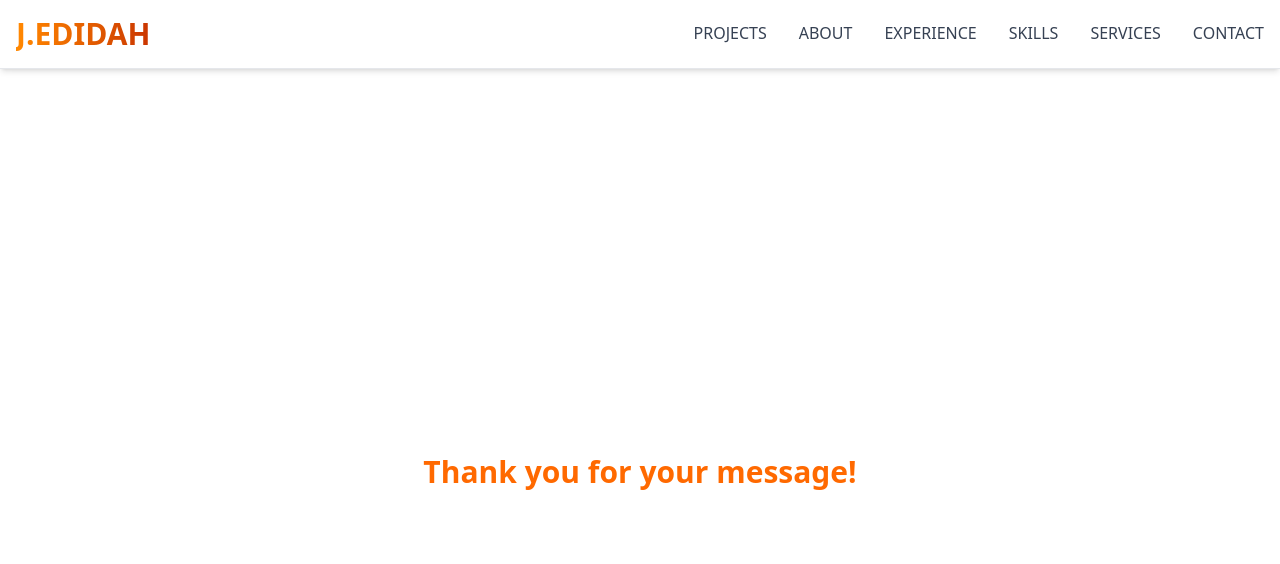
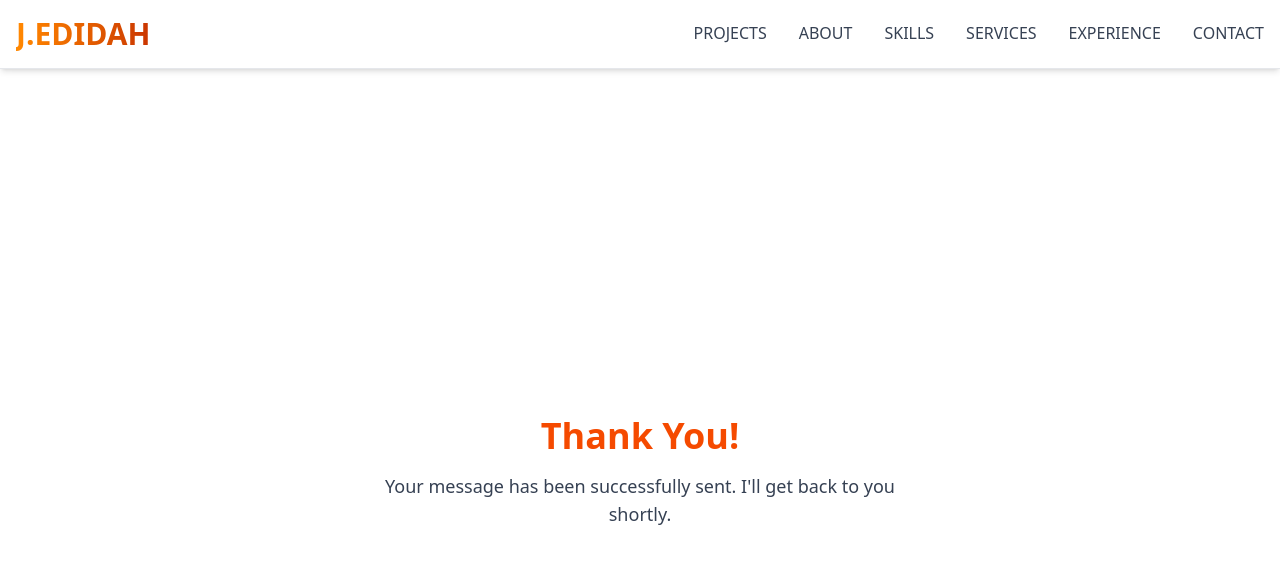
Before and after one commit to Jedidah-Roberts/UPDATED-PORTFOLIO, a React (Vite) app: page /thank-you in a window 1280 px wide. Shown: the top 564 px of the page. Built offline with nearby package versions, Linux system fonts and the light colour scheme.

Commit message:
form changes

```diff
--- a/src/constants/Index.jsx
+++ b/src/constants/Index.jsx
@@ -12,11 +12,7 @@ const Index = {
             text: "ABOUT",
             path:"/about",
         },
-        {
-            text: "EXPERIENCE",
-            path:"/experience",
-        },
-        {
+         {
             text: "SKILLS",
             path:"/skills",
         },
@@ -25,6 +21,11 @@ const Index = {
             path:"/services",
 
         },
+        {
+            text: "EXPERIENCE",
+            path:"/experience",
+        },
+
 
         {
             text: "CONTACT",
--- a/src/pages/Contact.jsx
+++ b/src/pages/Contact.jsx
@@ -12,7 +12,6 @@ const Contact = () => {
   return (
     <section id="contact" className="bg-white py-16 px-6 min-h-screen font-sans">
       <div className="max-w-6xl mx-auto grid grid-cols-1 md:grid-cols-2 gap-12 items-start">
-
 
         <motion.div
           className="space-y-6"
@@ -42,7 +41,6 @@ const Contact = () => {
             </p>
           </div>
 
-
           <div className="flex gap-4 mt-6">
             <a
               href="https://github.com/Jedidah-Roberts"
@@ -69,7 +67,6 @@ const Contact = () => {
           </div>
         </motion.div>
 
-
         <motion.div
           className="bg-gray-50 p-6 rounded-lg shadow-lg"
           initial={{ opacity: 0, x: -30 }}
@@ -80,11 +77,10 @@ const Contact = () => {
             name="contact"
             method="POST"
             data-netlify="true"
-            action="/thank-you"  // Optional: redirect after success
             className="space-y-4"
           >
-
             <input type="hidden" name="form-name" value="contact" />
+            <input type="hidden" name="redirect" value="/thank-you" />
 
             <input
               type="text"
--- a/src/pages/LandingPage.jsx
+++ b/src/pages/LandingPage.jsx
@@ -14,9 +14,9 @@ const LandingPage = () => {
       <Hero/>
        <AllProjects/>
       <About/>
-      <Experience/>
       <Skills/>
       <Services/>
+      <Experience/>
       <Contact/>
       <Footer/>
 
--- a/src/pages/ThankYou.jsx
+++ b/src/pages/ThankYou.jsx
@@ -1,8 +1,15 @@
 
-const ThankYou = () => (
-  <div className="min-h-screen flex items-center justify-center text-center">
-    <h1 className="text-3xl font-bold text-orange-500">Thank you for your message!</h1>
-  </div>
-);
+const ThankYou = () => {
+  return (
+    <section className="min-h-screen flex items-center justify-center bg-white px-6 py-16">
+      <div className="max-w-xl text-center">
+        <h1 className="text-4xl font-bold text-orange-600 mb-4">Thank You!</h1>
+        <p className="text-gray-700 text-lg">
+          Your message has been successfully sent. I'll get back to you shortly.
+        </p>
+      </div>
+    </section>
+  );
+};
 
 export default ThankYou;
```
